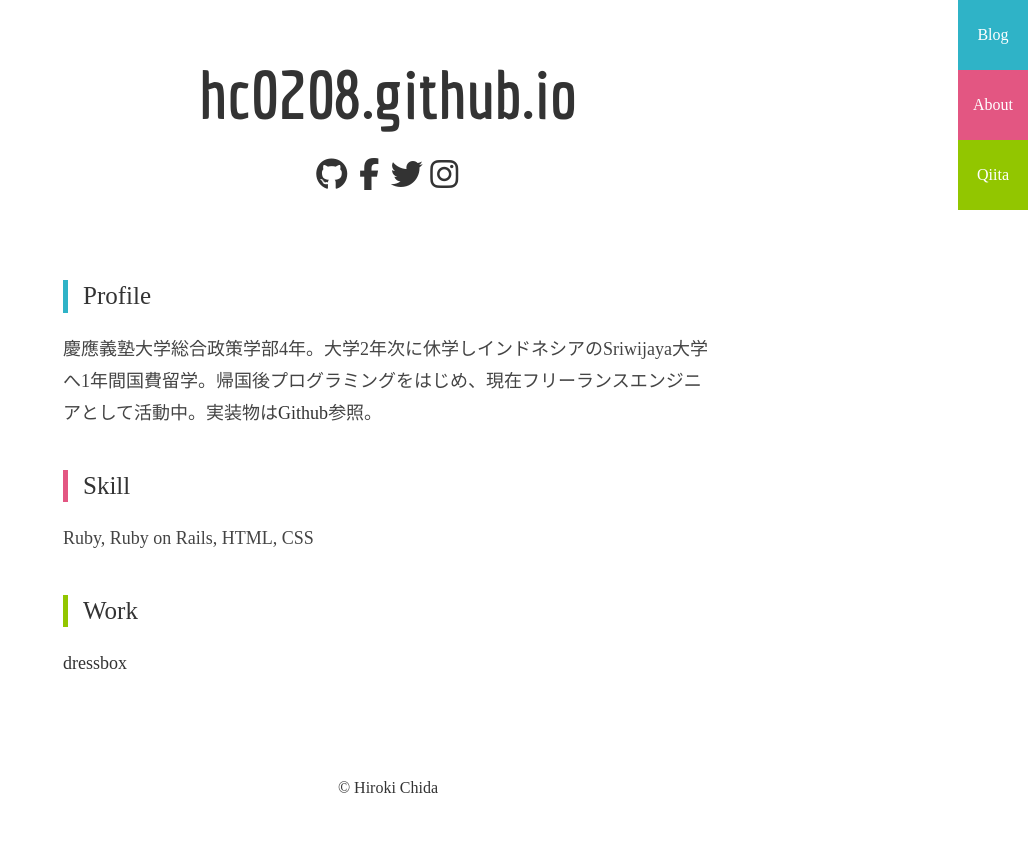
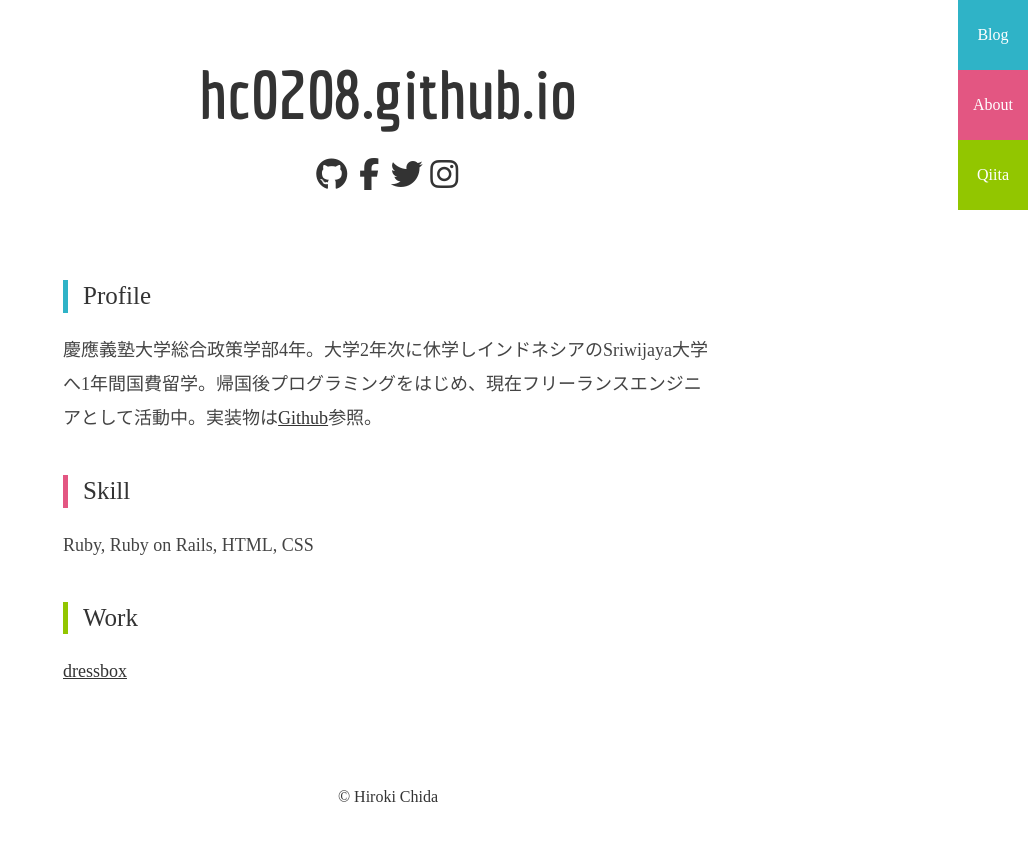
Before and after one commit to hc0208/hc0208.me, a Jekyll site: the page built from about/index.md, in a window 1280 px wide. Shown: the top 841 px of the page, without its empty margins (252-1280 px from the left). Built offline with Jekyll 4.4.1, drawn with Linux system fonts in a browser that asks for light colours; nearby versions of some CDN libraries.

Commit message:
fix design and meta tags

```diff
--- a/_layouts/default.html
+++ b/_layouts/default.html
@@ -3,15 +3,16 @@
 <head>
   <meta charset="utf-8">
   <meta name="author" content="Hiroki Chida">
-  <meta name="description" content="{{ site.description }}">
+  <meta name="description" content="{% if page.excerpt %}{{ page.content | strip_html | strip_newlines | truncate: 160 }}{% else %}{{ site.description }}{% endif %}">
   <meta http-equiv="x-ua-compatible" content="ie=edge">
   <meta name="viewport" content="width=device-width, initial-scale=1">
-  <meta property="og:description" content="{{ site.description }}">
+  <meta property="og:description" content="{% if page.excerpt %}{{ page.content | strip_html | strip_newlines | truncate: 160 }}{% else %}{{ site.description }}{% endif %}">
   <meta property="og:title" content="{{ site.title }}{% if page.title %} - {{ page.title }}{% endif %}">
   <meta property="og:url" content="{{ site.url }}{{ page.url }}">
   <meta property="og:image" content="/assets/images/favicon.png">
   <meta property="og:type" content="blog">
   <meta property="og:site_name" content="{{ site.title }}">
+  <title>{{ site.title }}{% if page.title %} - {{ page.title }}{% endif %}</title>
   <link rel="shortcut icon" href="/assets/images/favicon.png">
   <link rel="apple-touch-icon" href="/assets/images/favicon.png">
   <link href="https://fonts.googleapis.com/css?family=Economica:700" rel="stylesheet">
@@ -19,7 +20,6 @@
   <script src="https://use.fontawesome.com/931c7339ea.js"></script>
   <script src="https://code.jquery.com/jquery-2.2.4.min.js" integrity="sha256-BbhdlvQf/xTY9gja0Dq3HiwQF8LaCRTXxZKRutelT44=" crossorigin="anonymous"></script>
   <script src="/assets/js/main.js"></script>
-  <title>{{ site.title }}{% if page.title %} - {{ page.title }}{% endif %}</title>
   <script type="text/javascript">
       if ((window.location.host == "{{ site.title }}") && (window.location.protocol != "https:")){
       window.location = window.location.toString().replace(/^http:/, "https:");}
--- a/assets/css/base.scss
+++ b/assets/css/base.scss
@@ -34,13 +34,13 @@
 
 p {
   font-size: 18px;
-  line-height: 1.8em;
+  line-height: 1.9em;
   color: $text;
   margin-bottom: 40px;
 }
 
 a {
-  text-decoration: none;
+  text-decoration: underline;
 
   &:active, &:link, &:visited {
     color: $black;
@@ -49,6 +49,7 @@
   &:hover {
     opacity: 0.7;
     cursor: pointer;
+    text-decoration: none;
   }
 }
 
@@ -83,7 +84,7 @@
 
   p {
     margin: 0 5px;
-    font-size: 14px;
+    font-size: 17px;
     line-height: 1.8em;
     color: $text;
     margin-bottom: 40px;
--- a/assets/css/main.scss
+++ b/assets/css/main.scss
@@ -8,6 +8,10 @@
   font-size: 68px;
   font-weight: bold;
   margin: 0;
+
+  a {
+    text-decoration: none;
+  }
 }
 
 .sns-icons {
@@ -78,6 +82,10 @@
       margin: 0;
     }
 
+    a {
+      text-decoration: none;
+    }
+
     li {
       float: left;
       padding-right: 6px;
@@ -125,6 +133,10 @@
       text-overflow: ellipsis;
       white-space: nowrap;
       line-height: 1.2;
+    }
+
+    a {
+      text-decoration: none;
     }
 
     li {
--- a/qiita/index.html
+++ b/qiita/index.html
@@ -4,6 +4,4 @@
 ---
 <div class="hr"></div>
 <div id="qiitaFeedContent"></div>
-<script>
-  new InsertQiitaItems();
-</script>
+<script>new InsertQiitaItems();</script>
```
